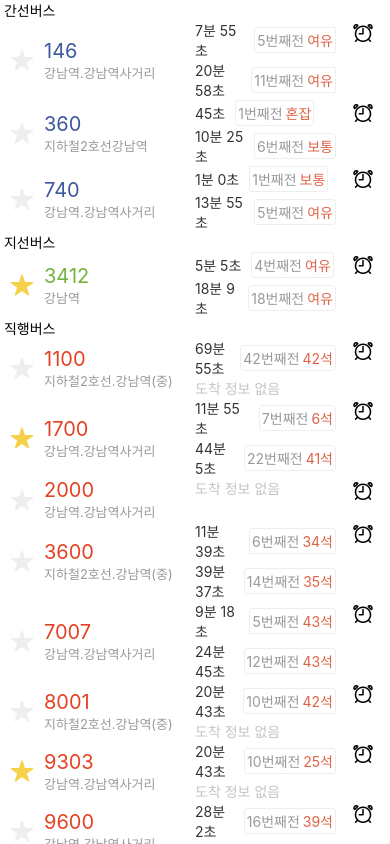
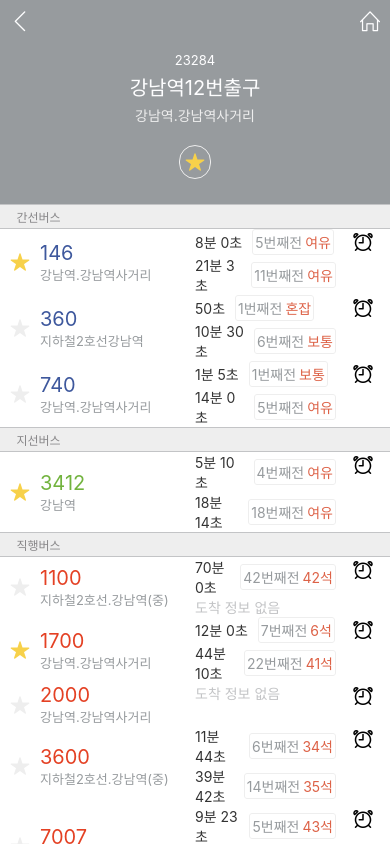
Before and after one commit to jeonportfolio/REACT-NATIVE-bus-list-, a React Native app: screen / in a window 390 px wide. Built offline with nearby package versions, Linux system fonts and the light colour scheme.

Commit message:
북마크 및 헤더 완료

```diff
--- a/App.js
+++ b/App.js
@@ -1,17 +1,81 @@
 import { StatusBar } from 'expo-status-bar';
 import dayjs from 'dayjs';
-import { SafeAreaView, SectionList, StyleSheet, Text, View } from 'react-native';
+import { SafeAreaView, SectionList, StyleSheet, Text, TouchableOpacity, View } from 'react-native';
 import BusInfo from './src/BusInfo';
 import { COLOR } from './src/color';
 import { busStop, getBusNumColorByType, getRemainedTimeText, getSeatStatusText, getSections } from './src/data';
 import { useEffect, useState } from 'react';
+import { SimpleLineIcons } from '@expo/vector-icons';
+import Margin from './src/Margin';
+import BookmarkButton from './src/BookmarkButton';
 
+const busStopBookmarkSize = 20;
+const busStopBookmarkPadding = 6;
 
 export default function App() {
   const sections = getSections(busStop.buses);
   const [ now, setNow ] = useState(dayjs());
 
+  const onPressBusStopBookmark = () => {
 
+  }
+
+  const ListHeaderComponent = () => (
+    <SafeAreaView style={{ backgroundColor: COLOR.GRAY_3 }}>
+      {/* 뒤로가기와 홈아이콘 */}
+      <View style={{ flexDirection: "row", justifyContent: "space-between" }}>
+        <TouchableOpacity style = {{ padding: 10 }}>
+            <SimpleLineIcons name="arrow-left" size={20} color={COLOR.WHITE} />
+        </TouchableOpacity>
+        <TouchableOpacity style = {{ padding: 10 }}>
+            <SimpleLineIcons name="home" size={20} color={COLOR.WHITE}/>
+        </TouchableOpacity>
+      </View>
+      {/* 정류소 번호, 이름, 방향 */}
+      <View style={{ justifyContent: "center", alignItems:"center"}}>
+          <Margin height={10}/>
+
+          <Text style= {{color: COLOR.WHITE, fontSize: 13}}>{busStop.id}</Text>
+          <Margin height={4}/>
+
+          <Text style= {{color: COLOR.WHITE, fontSize: 20}}>{busStop.name}</Text>
+          <Margin height={4}/>
+
+          <Text style= {{color: COLOR.GRAY_1, fontSize: 14}}>{busStop.directionDescription}</Text>
+          <Margin height={20}/>
+
+          <BookmarkButton
+             size={busStopBookmarkSize}
+             isBookmarked = {busStop.isBookmarked}
+             onPress = {onPressBusStopBookmark}
+             style = {{
+              borderWidth: 0.3,
+              borderColor: COLOR.GRAY_1,
+              borderRadius: (busStopBookmarkSize + busStopBookmarkPadding * 2) / 2,
+              padding: 5,
+            }}
+
+          />
+          <Margin height={25} />
+      </View>
+      {/* 북마크 */}
+    </SafeAreaView>
+  )
+
+  const renderSectionHeader = ({ section: {title}}) => (
+    <View style ={{
+        paddingLeft: 13,
+        paddingVertical: 3,
+        backgroundColor:COLOR.GRAY_1,
+        borderTopWidth:0.5,
+        borderBottomWidth:0.5,
+        borderTopColor:COLOR.GRAY_2,
+        borderBottomColor:COLOR.GRAY_2,
+      }} >
+        <Text style = {{fontSize: 12, color: COLOR.GRAY_4}}> {title} </Text>
+    </View>
+
+  );
 
   const renderItem = ({ item: bus }) => {
     const numColor = getBusNumColorByType(bus.type);
@@ -59,26 +123,27 @@
   };
 
   useEffect( () => {
-      const interval = setInterval(() => {
-        const newNow = dayjs();
+      // const interval = setInterval(() => {
+      //   const newNow = dayjs();
 
-        setNow(newNow);
-      }, 1000); //1초마다 현재의 시간을 입력시키는 함수
+      //   setNow(newNow);
+      // }, 1000); //1초마다 현재의 시간을 입력시키는 함수
 
-      return () => {
-        clearInterval(interval);
-      }
+      // return () => {
+      //   clearInterval(interval);
+      // }
   }, []);
 
   return (
-    <SafeAreaView style={styles.container}>
+    <View style={styles.container}>
       <SectionList
           style= {{ flex:1, width: "100%"}}
           sections={sections}
-          renderSectionHeader={({ section: {title}}) => <Text> {title} </Text>}
+          ListHeaderComponent={ListHeaderComponent}
+          renderSectionHeader={renderSectionHeader}
           renderItem={renderItem}
       />
-    </SafeAreaView>
+    </View>
   );
 }
 
--- a/src/BookmarkButton.js
+++ b/src/BookmarkButton.js
@@ -6,12 +6,13 @@
     isBookmarked,
     onPress,
     style,
+    size
 }) => {
     return (
         <TouchableOpacity style={style} onPress={onPress}>
             <Ionicons
                 name="star"
-                size={24}
+                size={size}
                 color={isBookmarked ? COLOR.YELLOW : COLOR.GRAY_1}
             />
         </TouchableOpacity>
--- a/src/BusInfo.js
+++ b/src/BusInfo.js
@@ -19,6 +19,7 @@
             <View style={{ flex: 1, flexDirection:"row", alignItems:"center"}}>
                 {/* 북마크 */}
                 <BookmarkButton
+                    size={20}
                     isBookmarked={isBookmarked}
                     onPress={onPressBookmark}
                     style={{ paddingHorizontal: 10 }}
--- /dev/null
+++ b/src/Margin.js
@@ -0,0 +1,7 @@
+import { View } from "react-native"
+
+export default ({height}) => {
+    return (
+        <View style={{ height }}/>
+    )
+}
--- a/src/data.js
+++ b/src/data.js
@@ -12,7 +12,7 @@
       type: "B",
       num: 146,
       directionDescription: "강남역.강남역사거리",
-      isBookmarked: false,
+      isBookmarked: true,
       nextBusInfos: [
         {
           arrivalTime: dayjs().add(8, 'minute'),
```
